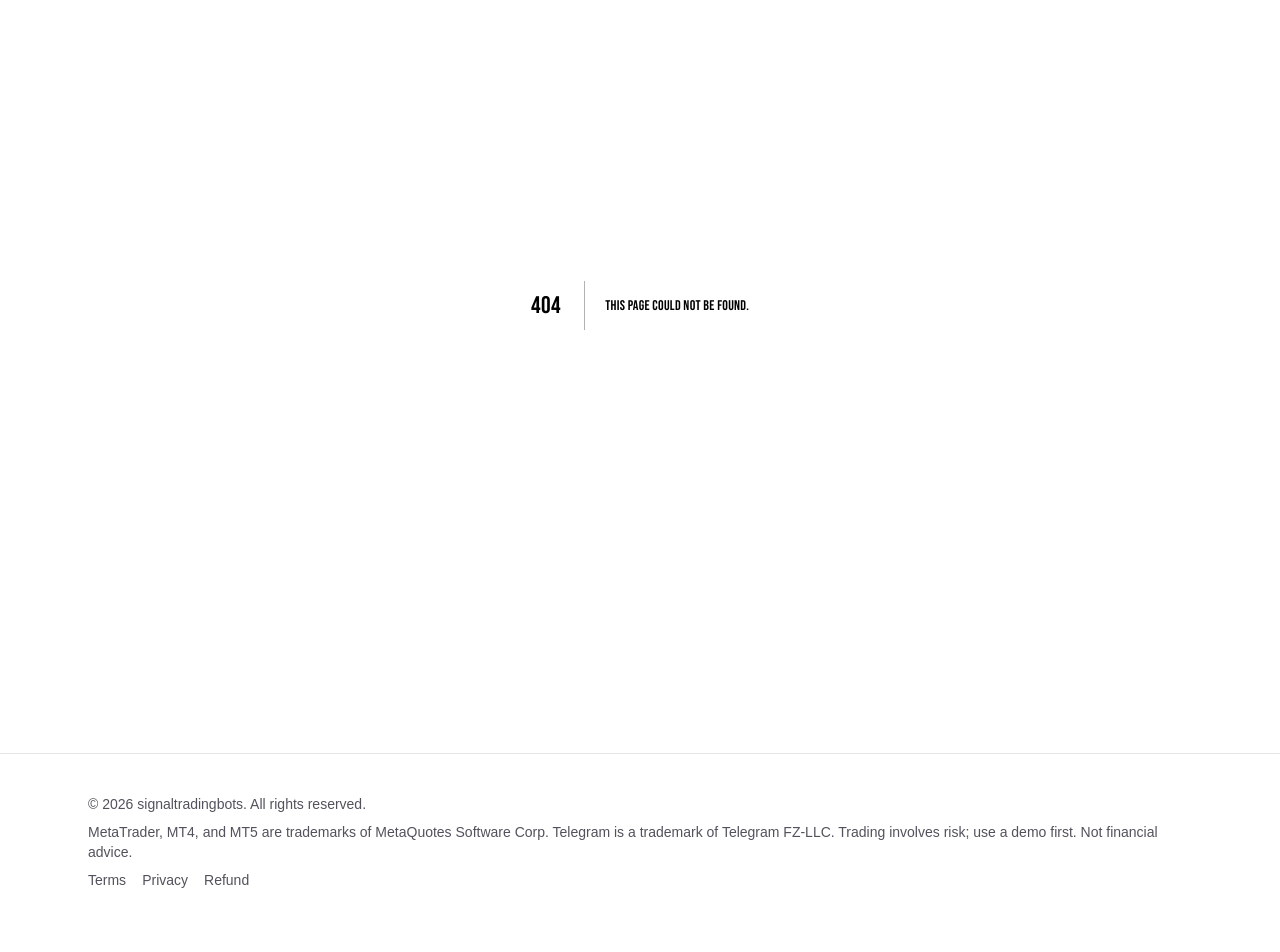
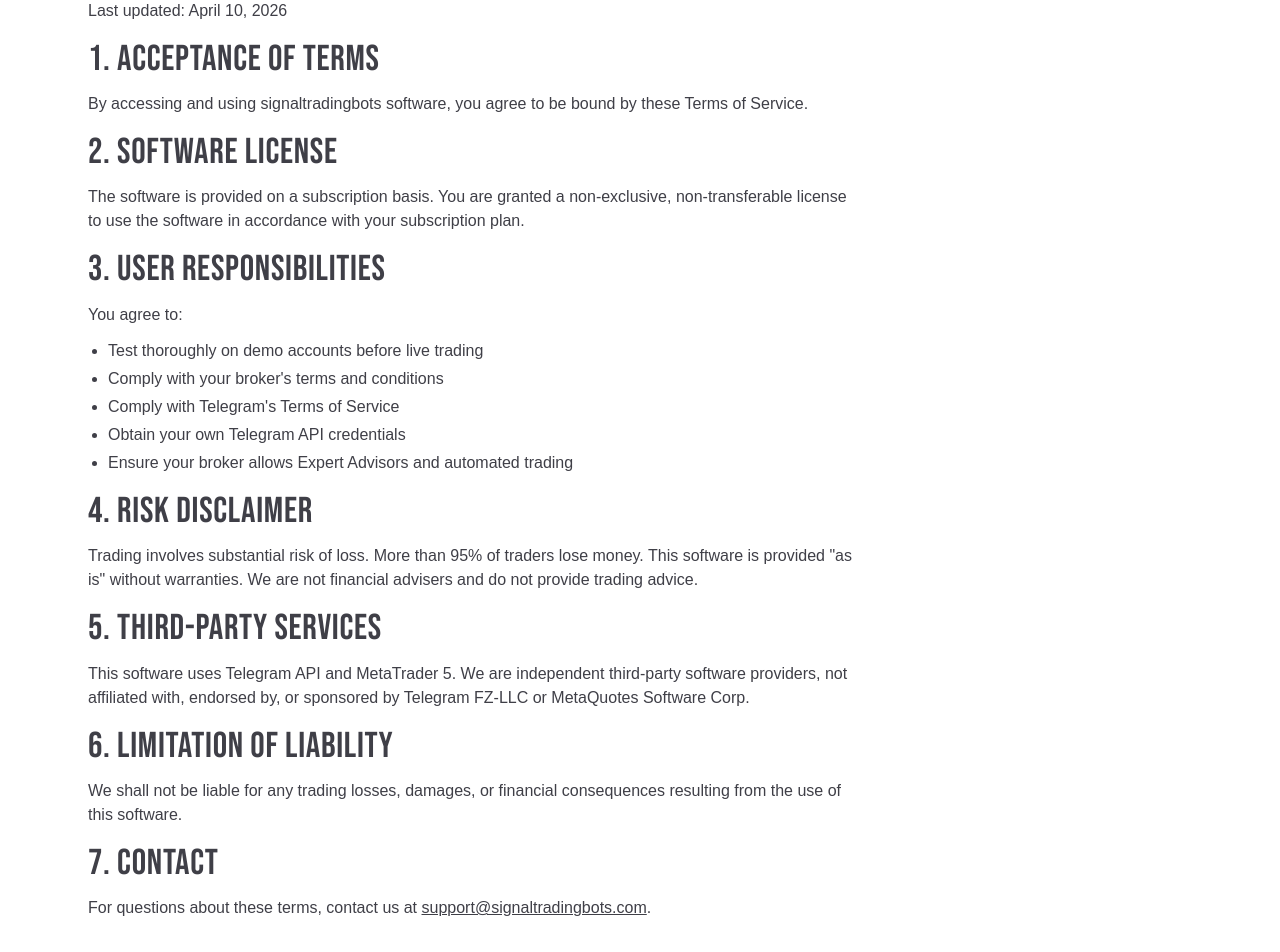
Before and after one commit to Appsbydare/Signal_Trading_Bots, a Next.js app: page /terms in a window 1280 px wide. Before the commit this address had no page. Shown: the part 200-1152 px from the top of the page. Before the commit the page ends 1130 px from the top, so only its background shows below. Built offline with nearby package versions, Linux system fonts and the light colour scheme.

Commit message:
feat: add reveal animations to intro paragraphs; add legal pages (Terms, Privacy, Refund)

```diff
--- a/src/app/contact/page.tsx
+++ b/src/app/contact/page.tsx
@@ -8,7 +8,7 @@ export default function ContactPage() {
     <div className="space-y-8">
       <h1 className="reveal text-2xl font-semibold tracking-tight">Contact</h1>
       <div className="space-y-4">
-        <p className="max-w-2xl text-sm text-zinc-600">
+        <p className="reveal max-w-2xl text-sm text-zinc-600">
           We typically respond within 1–2 business days.
         </p>
         <div className="rounded-lg border p-4 text-sm">
--- a/src/app/page.tsx
+++ b/src/app/page.tsx
@@ -17,7 +17,7 @@ export default function Home() {
         initial={{ opacity: 0 }}
         animate={{ opacity: 1 }}
         transition={{ delay: 0.15, duration: 0.5 }}
-        className="max-w-2xl text-zinc-600"
+        className="reveal max-w-2xl text-zinc-600"
       >
         Configure strategies with multi-TP, SL, order types (instant/pending), and lot
         size management. Run it on Windows or VPS and let it work while you sleep.
--- /dev/null
+++ b/src/app/privacy/page.tsx
@@ -0,0 +1,64 @@
+export const metadata = {
+  title: "Privacy Policy | signaltradingbots",
+  description: "Privacy Policy for signaltradingbots.",
+};
+
+export default function PrivacyPage() {
+  return (
+    <div className="space-y-8">
+      <h1 className="reveal text-2xl font-semibold tracking-tight">Privacy Policy</h1>
+      <div className="prose prose-sm max-w-3xl space-y-4 text-zinc-700">
+        <p className="reveal">
+          Last updated: {new Date().toLocaleDateString("en-US", { year: "numeric", month: "long", day: "numeric" })}
+        </p>
+        <section className="reveal space-y-3">
+          <h2>1. Information We Collect</h2>
+          <p>We collect information you provide directly, such as:</p>
+          <ul className="list-disc space-y-1 pl-5">
+            <li>Contact information (name, email) when you contact us</li>
+            <li>Subscription and payment information</li>
+            <li>Hardware fingerprinting for license management</li>
+          </ul>
+        </section>
+        <section className="reveal space-y-3">
+          <h2>2. How We Use Information</h2>
+          <p>We use collected information to:</p>
+          <ul className="list-disc space-y-1 pl-5">
+            <li>Provide and maintain the software service</li>
+            <li>Process payments and manage subscriptions</li>
+            <li>Respond to support requests</li>
+            <li>Enforce license terms</li>
+          </ul>
+        </section>
+        <section className="reveal space-y-3">
+          <h2>3. Data Security</h2>
+          <p>
+            We implement reasonable security measures to protect your information. However, no method of transmission
+            over the internet is 100% secure.
+          </p>
+        </section>
+        <section className="reveal space-y-3">
+          <h2>4. Third-Party Services</h2>
+          <p>
+            Our software integrates with Telegram and MetaTrader 5. We do not control their privacy practices. Please
+            review their respective privacy policies.
+          </p>
+        </section>
+        <section className="reveal space-y-3">
+          <h2>5. Your Rights</h2>
+          <p>You may request access, correction, or deletion of your personal information by contacting us.</p>
+        </section>
+        <section className="reveal space-y-3">
+          <h2>6. Contact</h2>
+          <p>
+            For privacy inquiries, contact us at{" "}
+            <a href="mailto:support@signaltradingbots.com" className="underline">
+              support@signaltradingbots.com
+            </a>
+            .
+          </p>
+        </section>
+      </div>
+    </div>
+  );
+}
--- a/src/app/products/page.tsx
+++ b/src/app/products/page.tsx
@@ -7,7 +7,7 @@ export default function ProductsPage() {
   return (
     <div className="space-y-8">
       <h1 className="reveal text-2xl font-semibold tracking-tight">Products</h1>
-      <p className="max-w-2xl text-sm text-zinc-600">
+      <p className="reveal max-w-2xl text-sm text-zinc-600">
         Reduced-feature plans compared to the flagship offering. Designed to be
         simple, reliable, and affordable.
       </p>
--- /dev/null
+++ b/src/app/refund/page.tsx
@@ -0,0 +1,68 @@
+export const metadata = {
+  title: "Refund Policy | signaltradingbots",
+  description: "Refund Policy for signaltradingbots.",
+};
+
+export default function RefundPage() {
+  return (
+    <div className="space-y-8">
+      <h1 className="reveal text-2xl font-semibold tracking-tight">Refund Policy</h1>
+      <div className="prose prose-sm max-w-3xl space-y-4 text-zinc-700">
+        <p className="reveal">
+          Last updated: {new Date().toLocaleDateString("en-US", { year: "numeric", month: "long", day: "numeric" })}
+        </p>
+        <section className="reveal space-y-3">
+          <h2>1. Refund Eligibility</h2>
+          <p>
+            Refund requests must be submitted within 7 days of the initial purchase. Refunds are considered on a
+            case-by-case basis.
+          </p>
+        </section>
+        <section className="reveal space-y-3">
+          <h2>2. Non-Refundable Situations</h2>
+          <p>Refunds may not be granted for:</p>
+          <ul className="list-disc space-y-1 pl-5">
+            <li>Requests made after 7 days from purchase</li>
+            <li>Issues arising from user error or misconfiguration</li>
+            <li>Broker or platform compatibility issues that were not disclosed</li>
+            <li>Dissatisfaction with trading results or losses</li>
+          </ul>
+        </section>
+        <section className="reveal space-y-3">
+          <h2>3. Refund Process</h2>
+          <p>
+            To request a refund, contact us at{" "}
+            <a href="mailto:support@signaltradingbots.com" className="underline">
+              support@signaltradingbots.com
+            </a>{" "}
+            with your purchase details and reason for the request. We will review and respond within 5 business days.
+          </p>
+        </section>
+        <section className="reveal space-y-3">
+          <h2>4. Processing Time</h2>
+          <p>
+            Approved refunds will be processed within 10 business days. Refunds will be issued to the original payment
+            method.
+          </p>
+        </section>
+        <section className="reveal space-y-3">
+          <h2>5. Subscription Cancellations</h2>
+          <p>
+            You may cancel your subscription at any time. Cancellation takes effect at the end of the current billing
+            period. No refunds are provided for partial subscription periods.
+          </p>
+        </section>
+        <section className="reveal space-y-3">
+          <h2>6. Contact</h2>
+          <p>
+            For refund inquiries, contact us at{" "}
+            <a href="mailto:support@signaltradingbots.com" className="underline">
+              support@signaltradingbots.com
+            </a>
+            .
+          </p>
+        </section>
+      </div>
+    </div>
+  );
+}
--- /dev/null
+++ b/src/app/terms/page.tsx
@@ -0,0 +1,72 @@
+export const metadata = {
+  title: "Terms of Service | signaltradingbots",
+  description: "Terms of Service for signaltradingbots.",
+};
+
+export default function TermsPage() {
+  return (
+    <div className="space-y-8">
+      <h1 className="reveal text-2xl font-semibold tracking-tight">Terms of Service</h1>
+      <div className="prose prose-sm max-w-3xl space-y-4 text-zinc-700">
+        <p className="reveal">
+          Last updated: {new Date().toLocaleDateString("en-US", { year: "numeric", month: "long", day: "numeric" })}
+        </p>
+        <section className="reveal space-y-3">
+          <h2>1. Acceptance of Terms</h2>
+          <p>
+            By accessing and using signaltradingbots software, you agree to be bound by these Terms of Service.
+          </p>
+        </section>
+        <section className="reveal space-y-3">
+          <h2>2. Software License</h2>
+          <p>
+            The software is provided on a subscription basis. You are granted a non-exclusive, non-transferable license
+            to use the software in accordance with your subscription plan.
+          </p>
+        </section>
+        <section className="reveal space-y-3">
+          <h2>3. User Responsibilities</h2>
+          <p>You agree to:</p>
+          <ul className="list-disc space-y-1 pl-5">
+            <li>Test thoroughly on demo accounts before live trading</li>
+            <li>Comply with your broker&apos;s terms and conditions</li>
+            <li>Comply with Telegram&apos;s Terms of Service</li>
+            <li>Obtain your own Telegram API credentials</li>
+            <li>Ensure your broker allows Expert Advisors and automated trading</li>
+          </ul>
+        </section>
+        <section className="reveal space-y-3">
+          <h2>4. Risk Disclaimer</h2>
+          <p>
+            Trading involves substantial risk of loss. More than 95% of traders lose money. This software is provided
+            &quot;as is&quot; without warranties. We are not financial advisers and do not provide trading advice.
+          </p>
+        </section>
+        <section className="reveal space-y-3">
+          <h2>5. Third-Party Services</h2>
+          <p>
+            This software uses Telegram API and MetaTrader 5. We are independent third-party software providers, not
+            affiliated with, endorsed by, or sponsored by Telegram FZ-LLC or MetaQuotes Software Corp.
+          </p>
+        </section>
+        <section className="reveal space-y-3">
+          <h2>6. Limitation of Liability</h2>
+          <p>
+            We shall not be liable for any trading losses, damages, or financial consequences resulting from the use of
+            this software.
+          </p>
+        </section>
+        <section className="reveal space-y-3">
+          <h2>7. Contact</h2>
+          <p>
+            For questions about these terms, contact us at{" "}
+            <a href="mailto:support@signaltradingbots.com" className="underline">
+              support@signaltradingbots.com
+            </a>
+            .
+          </p>
+        </section>
+      </div>
+    </div>
+  );
+}
```
